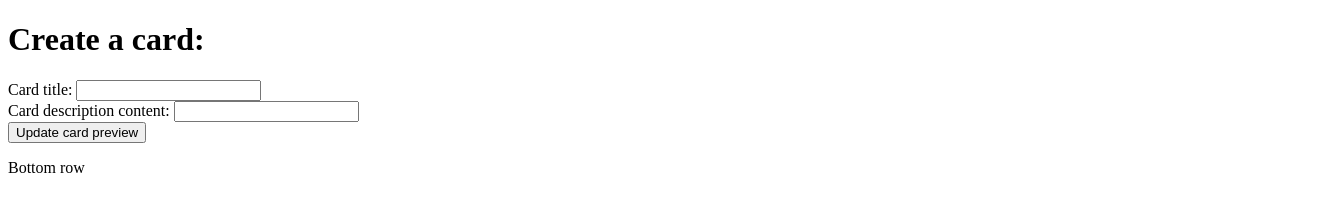
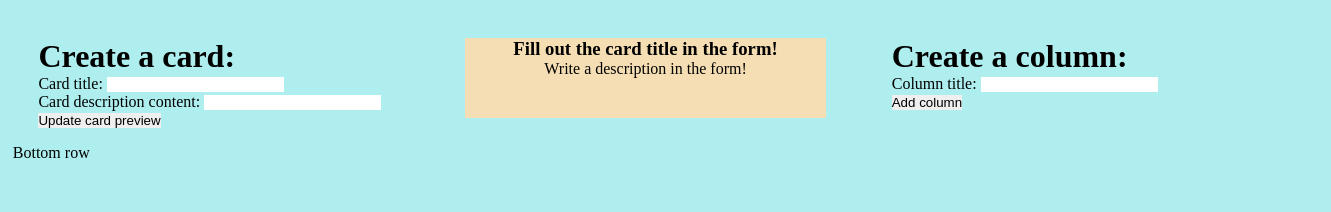
Before and after one commit to Bryan-Butler/trellocloneterm3, a plain HTML site: page index.html in a window 1280 px wide. Shown: the whole page, 1331 px wide, since content can reach past the window. Drawn offline with Linux system fonts and the light colour scheme.

Commit message:
pausing to go to work, most css done i think

```diff
--- a/index.html
+++ b/index.html
@@ -10,7 +10,7 @@
 <body>
     <div class ="container">
         <!-- Trello card form and column form -->
-         <div class="row">
+         <div class="row formRow">
             <div class="column">
                 <!-- Form to create a card-->
                 <form id="cardForm">
@@ -29,17 +29,28 @@
                 <!-- div#cardPreview.trelloCard-->
                 <!-- id for the js, class for the css-->
                 <div id="cardPreview" class="trelloCard">
-
+                    <h3 class="cardDisplay-title">
+                        Fill out the card title in the form!
+                    </h3>
+                    <p class="cardDisplay-content">
+                        Write a description in the form!
+                    </p>
                 </div>
             </div>
             <div class="column">
                 <!-- Form to create new columns-->
                 <form id="columnForm">
-
+                    <h1>
+                        Create a column:
+                    </h1>
+                    <label for="columnTitle">Column title:</label>
+                    <input type="text" name="columnTitle" id="columnTitle" />
+                    <br />
+                    <button id="columnSubmitButton" type="submit">Add column</button>
                 </form>
             </div>
         </div>
-        <div class="row">
+        <div class="row displayRow">
             <!-- Column & card display section with drag and drop -->
             <p> Bottom row</p>
         </div>
--- a/style.css
+++ b/style.css
@@ -0,0 +1,67 @@
+/* asterisk means for EVERYTHING and ANYTHING */
+*{
+    margin: 0;
+    padding: 0;
+    border: 0;
+}
+/* background colour here for whole page */
+body {
+    background-color: paleturquoise;
+}
+
+/* make the container use flex box to arrange elements inside of it */
+.container {
+    display:flex;
+    flex-wrap: wrap;
+}
+
+/* Make rows as wide as the available screen */
+.row {
+    width: 100dvw;
+    padding: 2dvw;
+}
+
+/* Make the form row form columns next to eachother */
+.formRow {
+    width: 100dvw;
+    margin: 0;
+    display: flex;
+    height: 10dvh;
+}
+
+.displayRow {
+    margin:0;
+    display: flex;
+    height: 70dvh;
+    padding: 1%;
+}
+
+/* Columns inside formRow will have a spacing and default size*/
+.formRow > .column {
+    width: 50dvw;
+    padding: 1dvw;
+    margin: 0;
+}
+
+/* All trello columns have deafult width and height but expand to fit all cards inside htem*/
+.trelloColumn {
+    width: 33%;
+    background-color: grey;
+    min-height: 80%;
+    height: max-content;
+    margin: 1%;
+}
+
+.trelloCard {
+    background-color: darkgoldenrod;
+    width: 90%;
+    height: 10dvh;
+    text-align: center;
+    margin: 0;
+}
+
+/* style just the card in preview section */
+#cardPreview {
+    background-color: wheat;
+
+}
```
